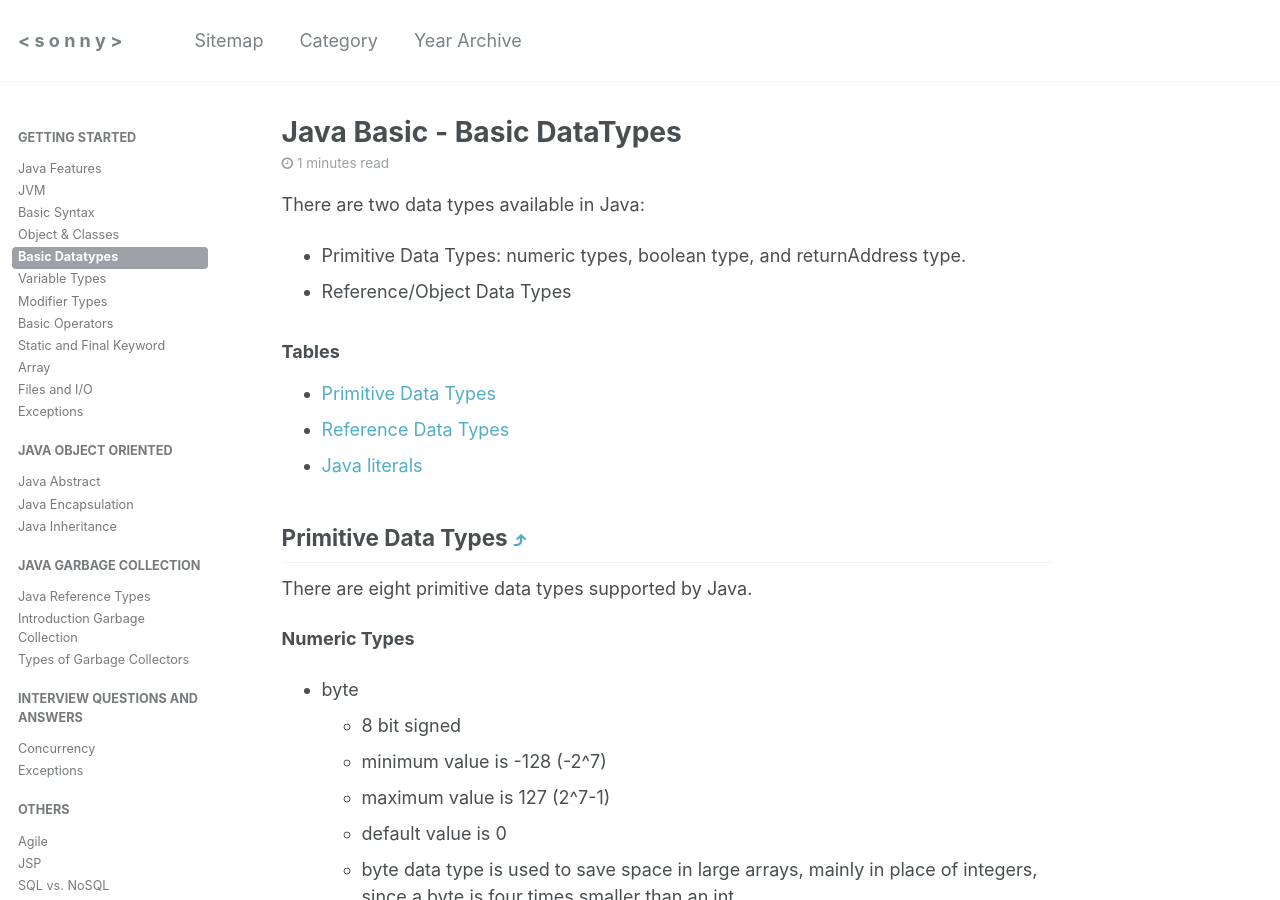
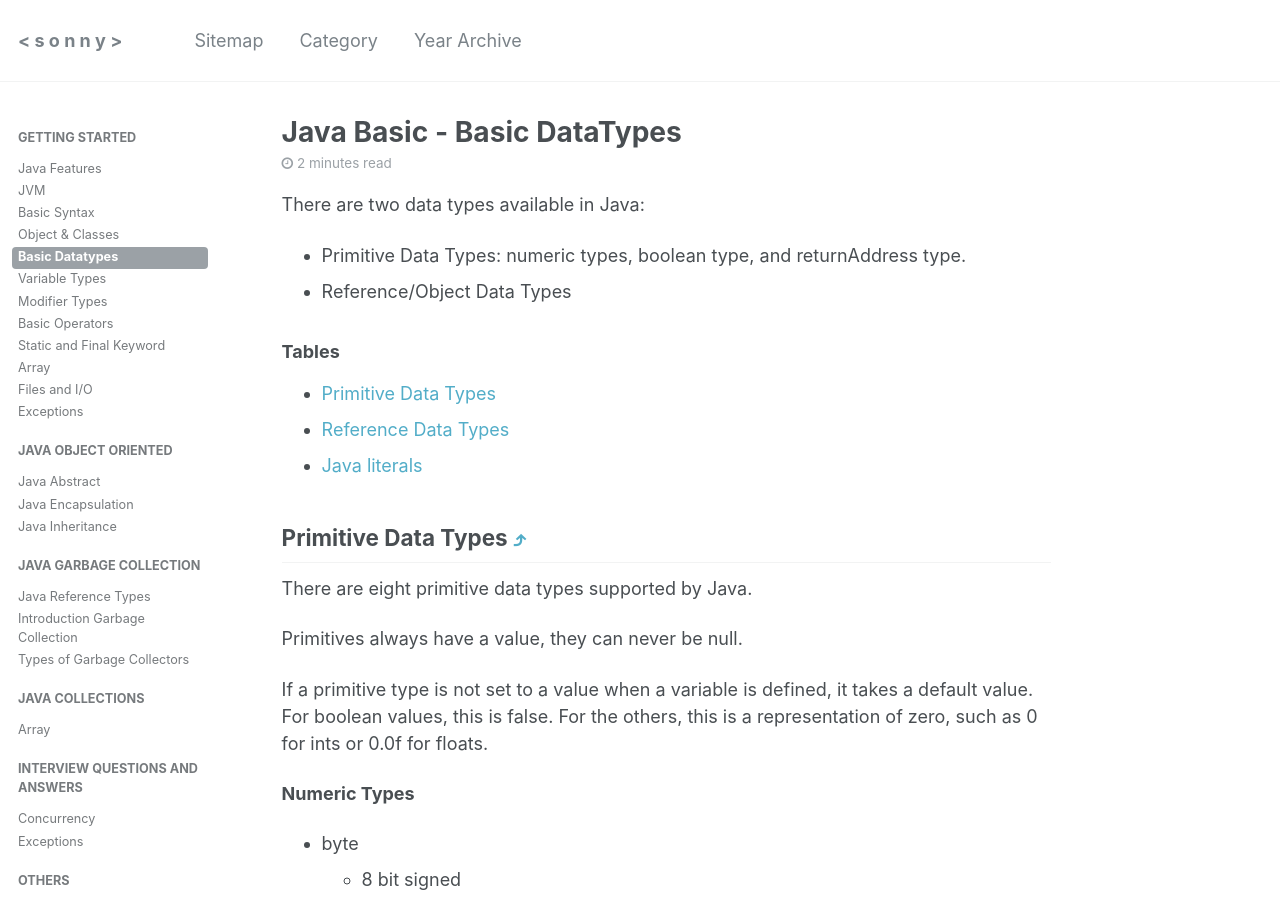
Before and after one commit to sonnyit/java, a Jekyll site: the page built from _posts/2015-12-01-jb-basic-data-types.md, in a window 1280 px wide and 900 px high. Built offline with Jekyll 4.4.1, drawn with Linux system fonts in a browser that asks for light colours; comment, search, counter and statistics services are not loaded; some of the changed text lies outside the part shown.

Commit message:
SAVEPOINT

```diff
--- a/_data/navigation.yml
+++ b/_data/navigation.yml
@@ -53,6 +53,10 @@ docs:
         url: /java-garbage-collection/j-garbage-collection/
       - title: "Types of Garbage Collectors"
         url: /java-garbage-collection/j-types-of-garbage-collectors/
+  - title: Java Collections
+    children:
+      - title: "Array"
+        url: /java-collections/array/
   - title: Interview Questions and Answers
     children:
       - title: "Concurrency"
--- a/_posts/2015-12-01-jb-basic-data-types.md
+++ b/_posts/2015-12-01-jb-basic-data-types.md
@@ -21,6 +21,10 @@ There are two data types available in Java:
 
 ## Primitive Data Types [&#10548;](#tables)
 There are eight primitive data types supported by Java.
+
+Primitives always have a value, they can never be null.
+
+If a primitive type is not set to a value when a variable is defined, it takes a default value. For boolean values, this is false. For the others, this is a representation of zero, such as 0 for ints or 0.0f for floats.
 
 **Numeric Types**
 
@@ -58,10 +62,10 @@ There are eight primitive data types supported by Java.
 
 * float
   * 32 bit floating point
-  * default value is 0.0f
+  * default value is 0.0F
 * double
   * 64 bit floating point
-  * default value is 0.0d
+  * default value is 0.0D
 
 **Boolean type Primitive**
 
```
Also changed, not shown: other parts of _posts/2015-12-01-jb-basic-data-types.md (+1 -1 lines), _posts/2015-12-01-jb-array.md (+3 -3 lines).
